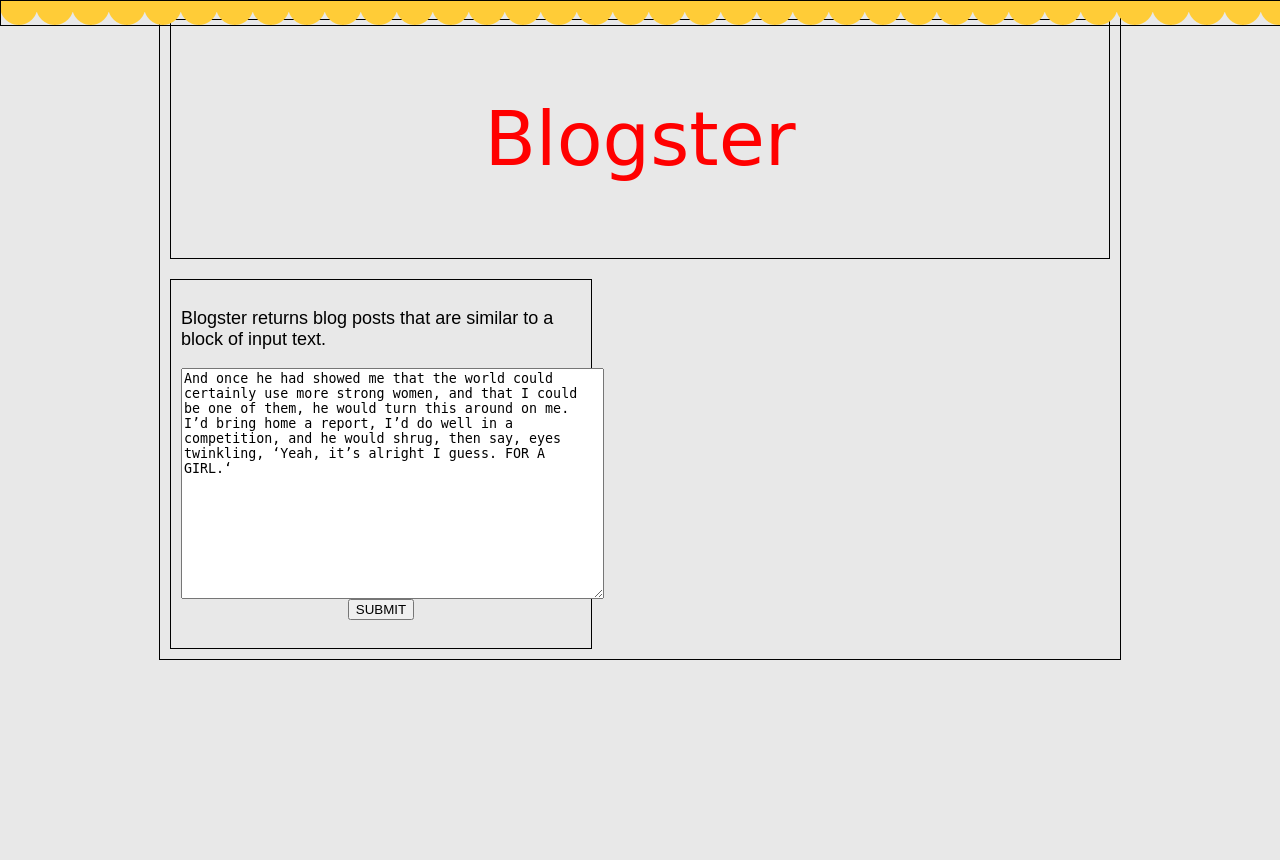
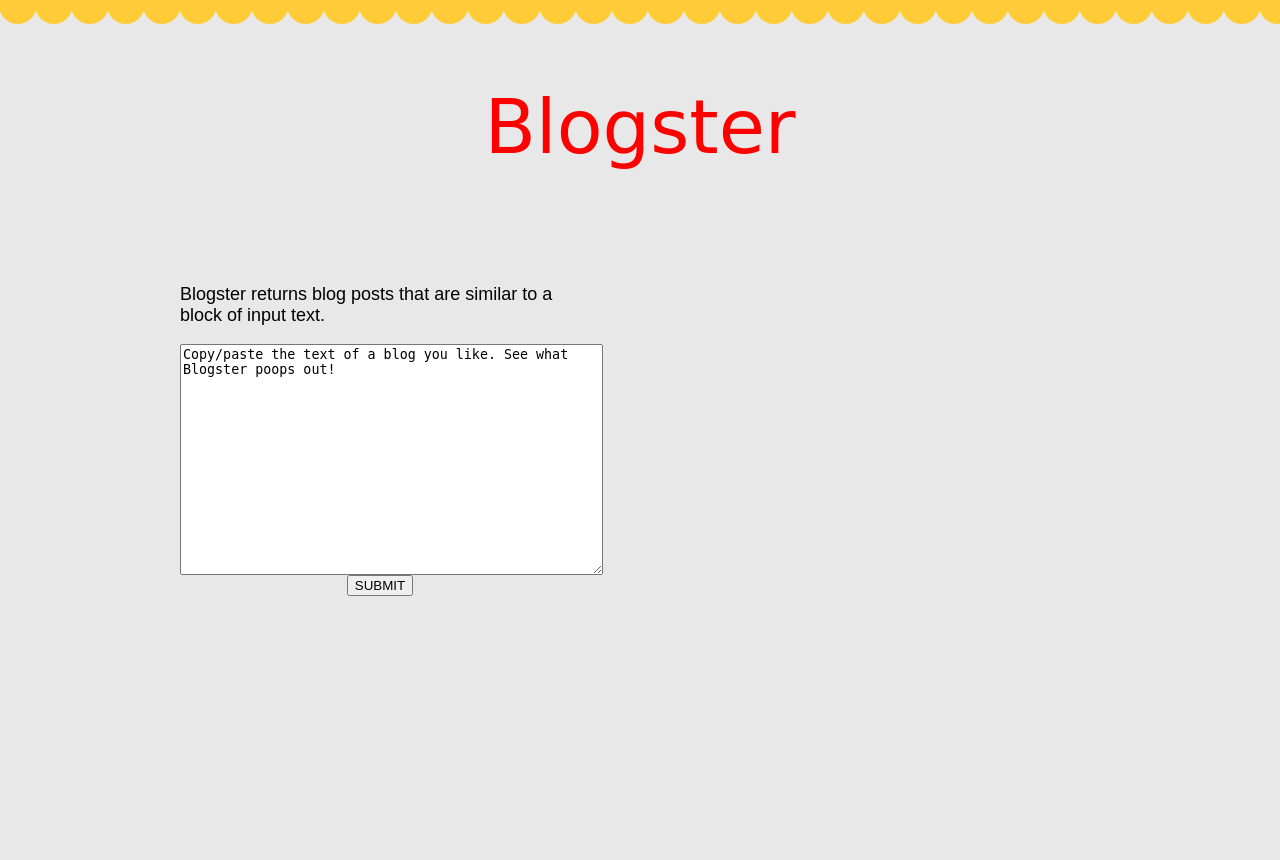
Before and after one commit to micaswyers/HackbrightProject, a Flask app: page / in a window 1280 px wide. After the commit the page ends 596 px from the top, so only its background shows below. Run offline with Flask 2, Linux system fonts and the light colour scheme; some libraries are stand-ins or nearby versions.

Commit message:
Playing around with design-ish things. Oh geezus. Why is it all ugly?

```diff
--- a/static/css/main.css
+++ b/static/css/main.css
@@ -1,6 +1,6 @@
 /* Classes */
 .container {
-    border: 1px solid #000;
+    /*border: 1px solid #000;*/
     margin: 10px;
 }
 .box {
@@ -13,7 +13,7 @@
     overflow: auto;
 }
 /* IDs */
-#description {
+.big-text {
     text-align: left
 }
 
@@ -48,9 +48,10 @@
     left: 0;
 }
 
-#text {
+.text {
     font-family: 'Helvetica', sans-serif;
     font-size: 12px;
+    text-align: left;
 }
 /* Tags */
 
--- a/static/myjs.js
+++ b/static/myjs.js
@@ -1,13 +1,13 @@
 
  $(document).ready(function() {
     console.log('ready!');
-    $("#search_results").hide();
+    $(".loading").hide();
     });
 
  $("#submit").click(function (e) {
     console.log("User clicked submit button.");
     e.preventDefault(); //Overrides submit button defaults or return False prevents event bubbling
-    $("#search_results").show();
+    $(".loading").show(4000);
     var input=$("#text_area_sample").val();
 
     $.ajax({
@@ -17,7 +17,8 @@
         console.log("The response came back");
         var returned_dictionary = $.parseJSON(response);
         console.log(returned_dictionary);
-        $("#loading").remove();
-        $("#text").html(returned_dictionary[0].post);
+        $(".loading").hide();
+        $("#search_results").html('<p class="big-text">' + "Based on your input text, you should read: " +  '</p>');
+        $("#search_results").append('<p class="text">' + returned_dictionary[0].post + '</p>');
     });
 });
--- a/templates/main.html
+++ b/templates/main.html
@@ -12,13 +12,13 @@
                 <p>Blogster</p>
             </div>
             <div id="sample_input" class="container box">
-                <p id="description">Blogster returns blog posts that are similar to a block of input text.</p>
-                <p><textarea id="text_area_sample" cols="50" rows="15">And once he had showed me that the world could certainly use more strong women, and that I could be one of them, he would turn this around on me. I’d bring home a report, I’d do well in a competition, and he would shrug, then say, eyes twinkling, ‘Yeah, it’s alright I guess. FOR A GIRL.‘</textarea>
+                <p class="big-text">Blogster returns blog posts that are similar to a block of input text.</p>
+                <p><textarea id="text_area_sample" cols="50" rows="15">Copy/paste the text of a blog you like. See what Blogster poops out!</textarea>
                 <br><button id="submit" class="btn btn-primary" value="Submit">SUBMIT</button></p>
             </div>
             <div id="search_results" class="container box">
-                <img src="../static/images/loading.gif" id = "loading" width="200px">
-                <p id = "text">Loading...</p>
+                <img src="../static/images/loading.gif" class = "loading" width="200px">
+                <p class = "loading">Loading...</p>
             </div>
         </div>
         <!-- Insert the scripts!  -->
```
